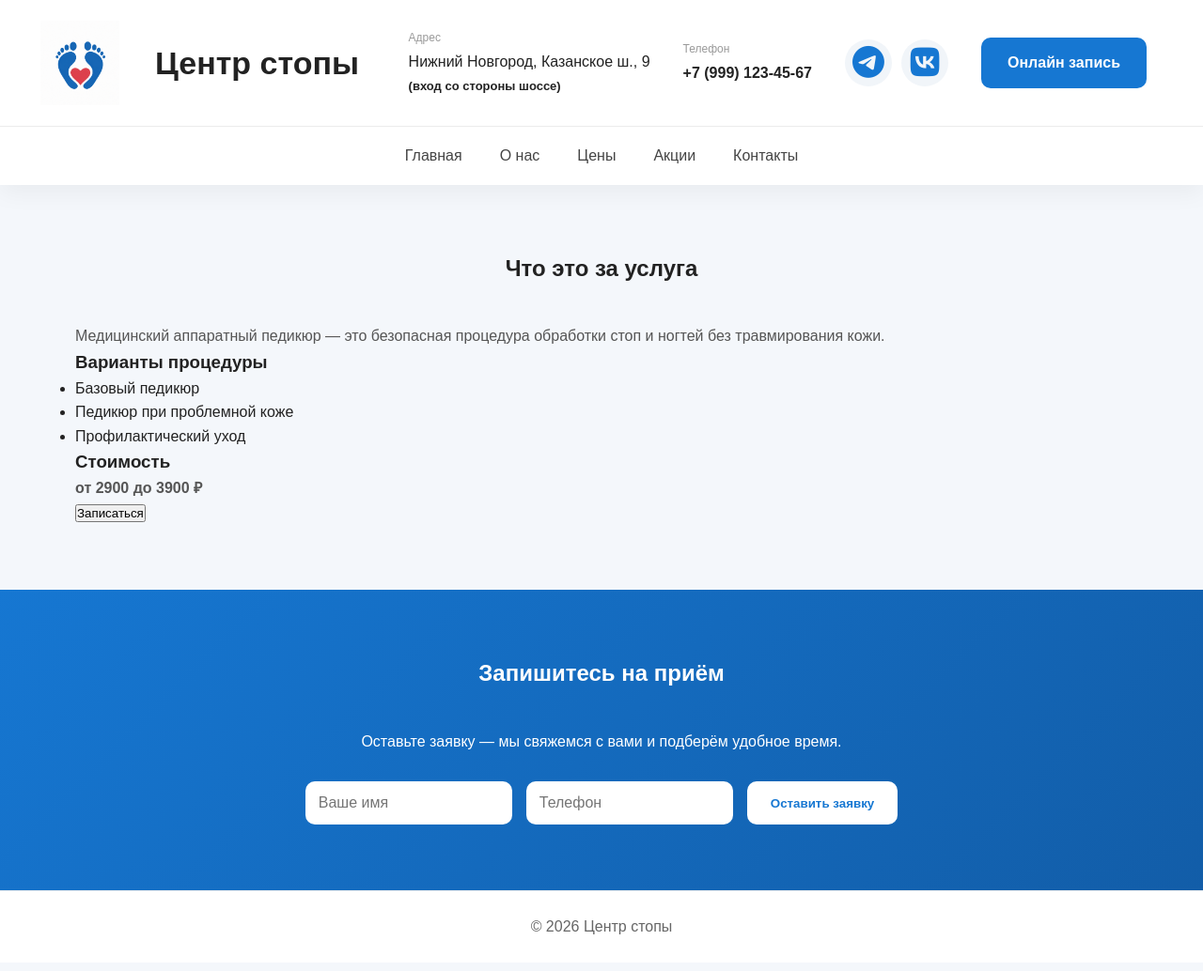
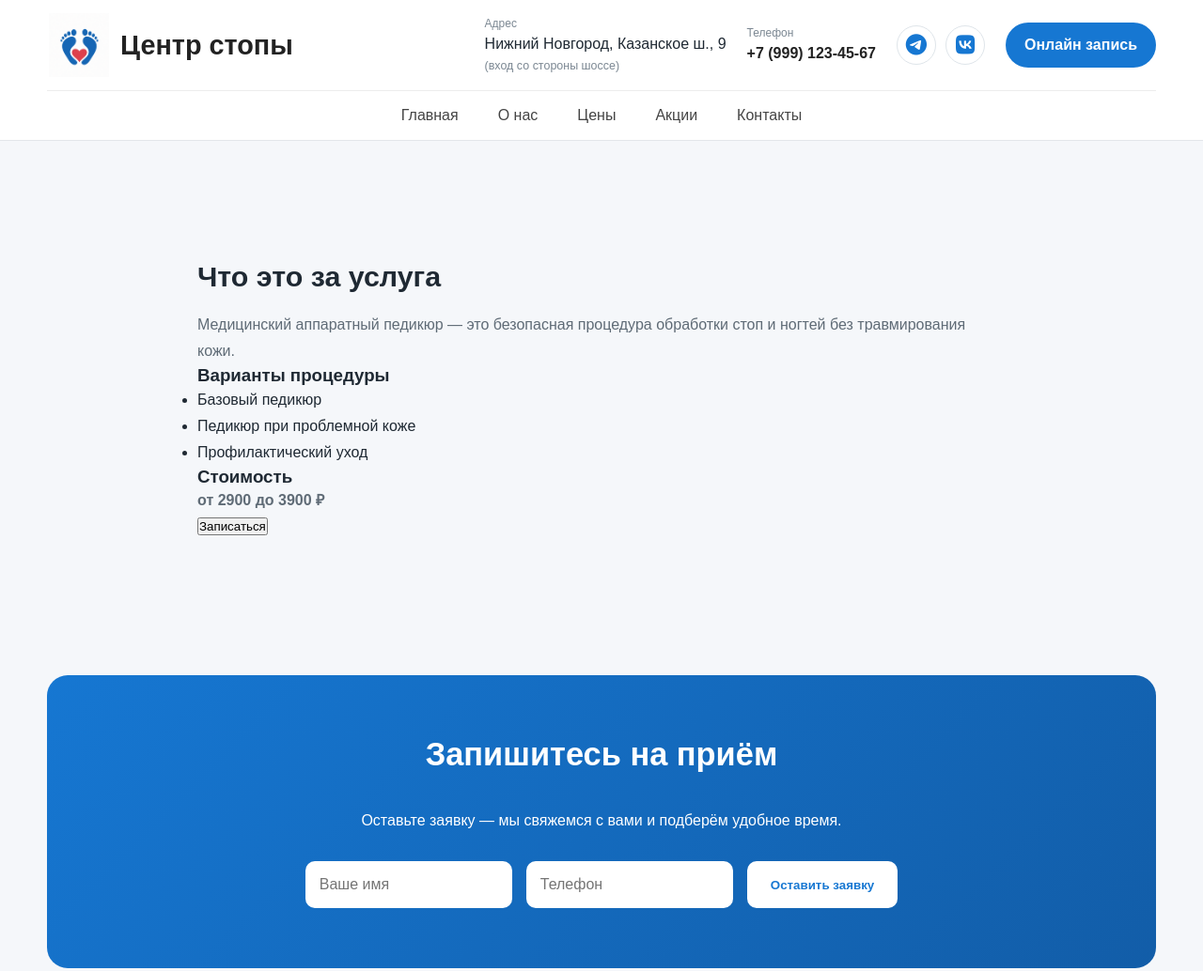
Before and after one commit to ostindersingh19-stack/centreproblemnoystopi, a plain HTML site: page face.html in a window 1280 px wide. Shown: the top 1034 px of the page at 94% size. Drawn offline with Linux system fonts and the light colour scheme.

Commit message:
Normalize simple service page structure

```diff
--- a/face.html
+++ b/face.html
@@ -1,143 +1,15 @@
 <!DOCTYPE html>
 <html lang="ru">
-
 <head>
 <meta charset="UTF-8">
 <meta name="viewport" content="width=device-width, initial-scale=1.0">
-
 <title>Центр стопы</title>
-
 <link rel="stylesheet" href="css/style.css">
-
-<link rel="stylesheet"
-href="https://cdnjs.cloudflare.com/ajax/libs/font-awesome/6.7.2/css/all.min.css">
-
+<link rel="stylesheet" href="https://cdnjs.cloudflare.com/ajax/libs/font-awesome/6.7.2/css/all.min.css">
 </head>
-
 <body>
-    <header class="header">
-
-    <div class="container">
-
-        <div class="header-top">
-
-            <div class="logo">
-                <a href="index.html">
-                    <img src="images/services/var1.png" alt="Центр стопы">
-                    Центр стопы
-                </a>
-            </div>
-
-            <div class="header-info">
-
-    <div class="contact-item">
-    <span class="contact-title">Адрес</span>
-
-    <span>Нижний Новгород, Казанское ш., 9</span>
-
-    <span class="address-note">(вход со стороны шоссе)</span>
-</div>
-
-    <div class="contact-item">
-        <span class="contact-title">Телефон</span>
-        <a href="tel:+79991234567">
-            +7 (999) 123-45-67
-        </a>
-    </div>
-
-    <div class="socials">
-
-        <a href="https://t.me/username"
-           target="_blank"
-           rel="noopener noreferrer">
-            <i class="fa-brands fa-telegram"></i>
-        </a>
-
-        <a href="https://vk.com/podolog_blog_nn"
-           target="_blank"
-           rel="noopener noreferrer">
-            <i class="fa-brands fa-vk"></i>
-        </a>
-
-    </div>
-
-    <a href="https://n782223.yclients.com"
-    target="_blank"
-    rel="noopener noreferrer"
-    class="btn-header">
-        Онлайн запись
-    </a>
-
-</div>
-            </div>
-
-        </div>
-
-        <nav class="nav">
-
-            <a href="index.html">Главная</a>
-            <a href="about.html">О нас</a>
-            <a href="prices.html">Цены</a>
-            <a href="sales.html">Акции</a>
-
-            <a href="contacts.html">Контакты</a>
-
-        </nav>
-
-    </div>
-
-</header>
-
-<main class="container">
-
-<section class="service-detail">
-
-    <h2>Что это за услуга</h2>
-
-    <p>
-        Медицинский аппаратный педикюр — это безопасная процедура обработки стоп и ногтей без травмирования кожи.
-    </p>
-
-    <h3>Варианты процедуры</h3>
-
-    <ul>
-        <li>Базовый педикюр</li>
-        <li>Педикюр при проблемной коже</li>
-        <li>Профилактический уход</li>
-    </ul>
-
-    <h3>Стоимость</h3>
-
-    <p><strong>от 2900 до 3900 ₽</strong></p>
-
-    <button>Записаться</button>
-
-</section>
-
-</main>
-<section class="cta">
-
-    <div class="cta-box">
-
-        <h2>Запишитесь на приём</h2>
-
-        <p>Оставьте заявку — мы свяжемся с вами и подберём удобное время.</p>
-
-        <form class="cta-form">
-
-            <input type="text" placeholder="Ваше имя" required>
-
-            <input type="tel" placeholder="Телефон" required>
-
-            <button type="submit">Оставить заявку</button>
-
-        </form>
-
-    </div>
-
-</section>
-<footer class="footer">
-    <p>© 2026 Центр стопы</p>
-</footer>
+<header class="header"><div class="container"><div class="header-top"><div class="logo"><a href="index.html"><img src="images/services/var1.png" alt="Центр стопы">Центр стопы</a></div><div class="header-info"><div class="contact-item"><span class="contact-title">Адрес</span><span>Нижний Новгород, Казанское ш., 9</span><span class="address-note">(вход со стороны шоссе)</span></div><div class="contact-item"><span class="contact-title">Телефон</span><a href="tel:+79991234567">+7 (999) 123-45-67</a></div><div class="socials"><a href="https://t.me/username" target="_blank" rel="noopener noreferrer"><i class="fa-brands fa-telegram"></i></a><a href="https://vk.com/podolog_blog_nn" target="_blank" rel="noopener noreferrer"><i class="fa-brands fa-vk"></i></a></div><a href="https://n782223.yclients.com" target="_blank" rel="noopener noreferrer" class="btn-header">Онлайн запись</a></div></div><nav class="nav" aria-label="Основная навигация"><a href="index.html">Главная</a><a href="about.html">О нас</a><a href="prices.html">Цены</a><a href="sales.html">Акции</a><a href="contacts.html">Контакты</a></nav></div></header>
+<main class="container"><section class="service-page service-detail"><h2>Что это за услуга</h2><p>Медицинский аппаратный педикюр — это безопасная процедура обработки стоп и ногтей без травмирования кожи.</p><h3>Варианты процедуры</h3><ul><li>Базовый педикюр</li><li>Педикюр при проблемной коже</li><li>Профилактический уход</li></ul><h3>Стоимость</h3><p><strong>от 2900 до 3900 ₽</strong></p><button type="button">Записаться</button></section><section class="cta"><div class="cta-box"><h2>Запишитесь на приём</h2><p>Оставьте заявку — мы свяжемся с вами и подберём удобное время.</p><form class="cta-form"><input type="text" placeholder="Ваше имя" required><input type="tel" placeholder="Телефон" required><button type="submit">Оставить заявку</button></form></div></section></main>
+<footer class="footer"><p>© 2026 Центр стопы</p></footer><script src="js/script.js"></script>
 </body>
 </html>
```
